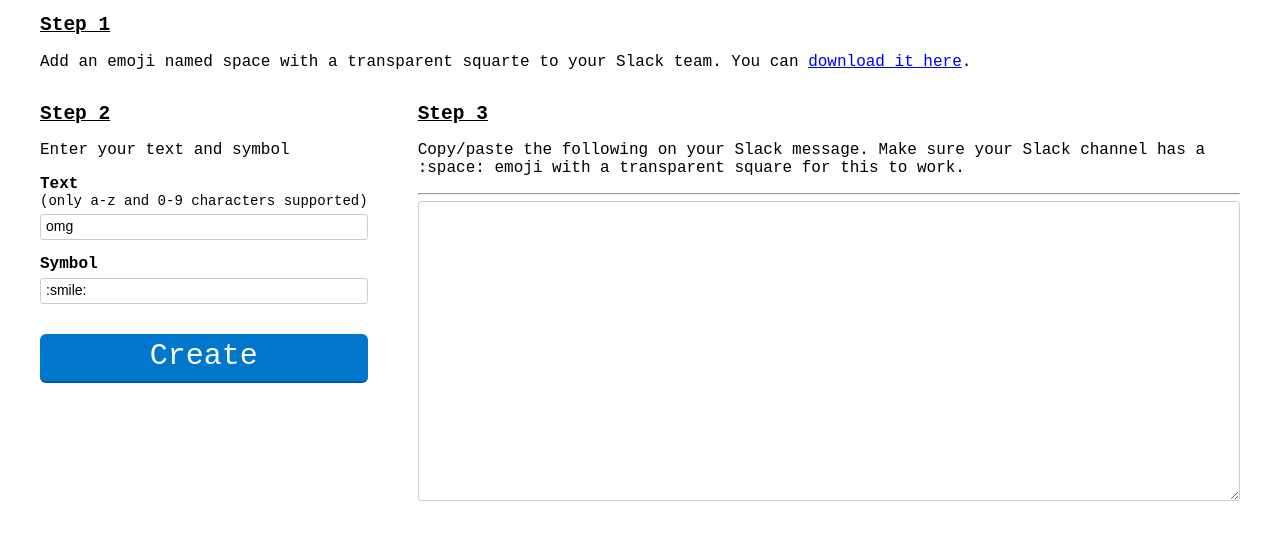
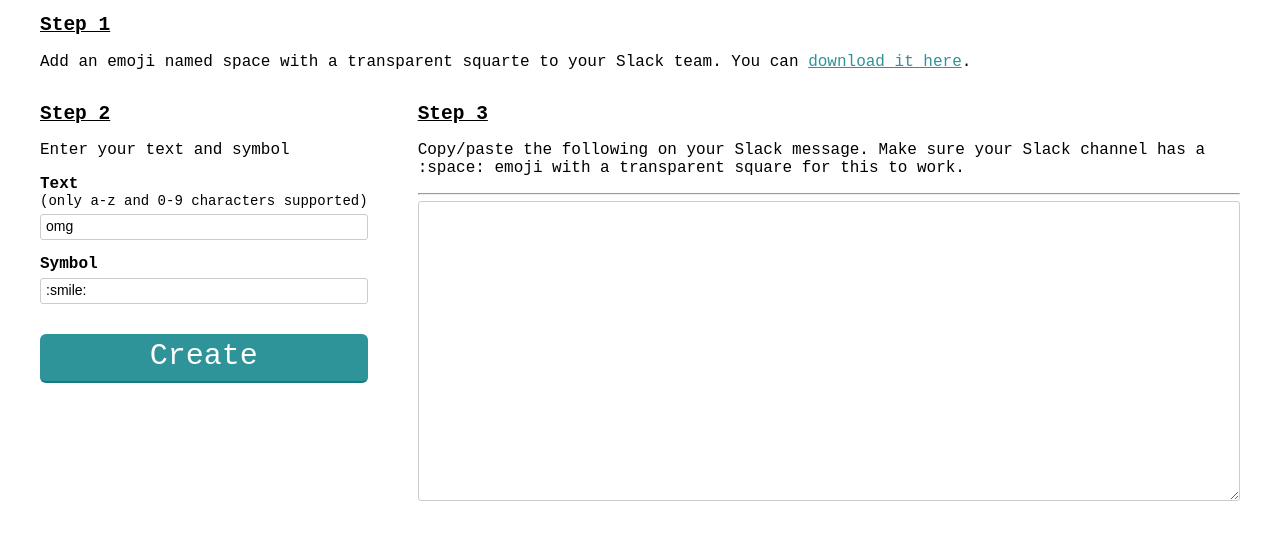
Before and after one commit to mmellado/slac-text-art, a plain HTML site: page index.html in a window 1280 px wide. Shown: the part 111-650 px from the top of the page. Drawn offline with Linux system fonts and the light colour scheme.

Commit message:
Update styles.css

```diff
--- a/styles.css
+++ b/styles.css
@@ -56,12 +56,12 @@
 
 button {
   font-size: 30px;
-  background: #07c;
+  background: #2F939A;
   color: #FFF;
   border-radius: 6px;
   border: 0;
   padding: 5px 15px 8px;
-  border-bottom: 2px solid #005999;
+  border-bottom: 2px solid #157A81;
   outline: 0;
   margin-top: 30px;
   cursor: pointer;
@@ -77,6 +77,10 @@
   height: 300px;
 }
 
+a {
+  color: #2F939A;
+}
+
 .horizontal {
   display: flex;
 }
```
